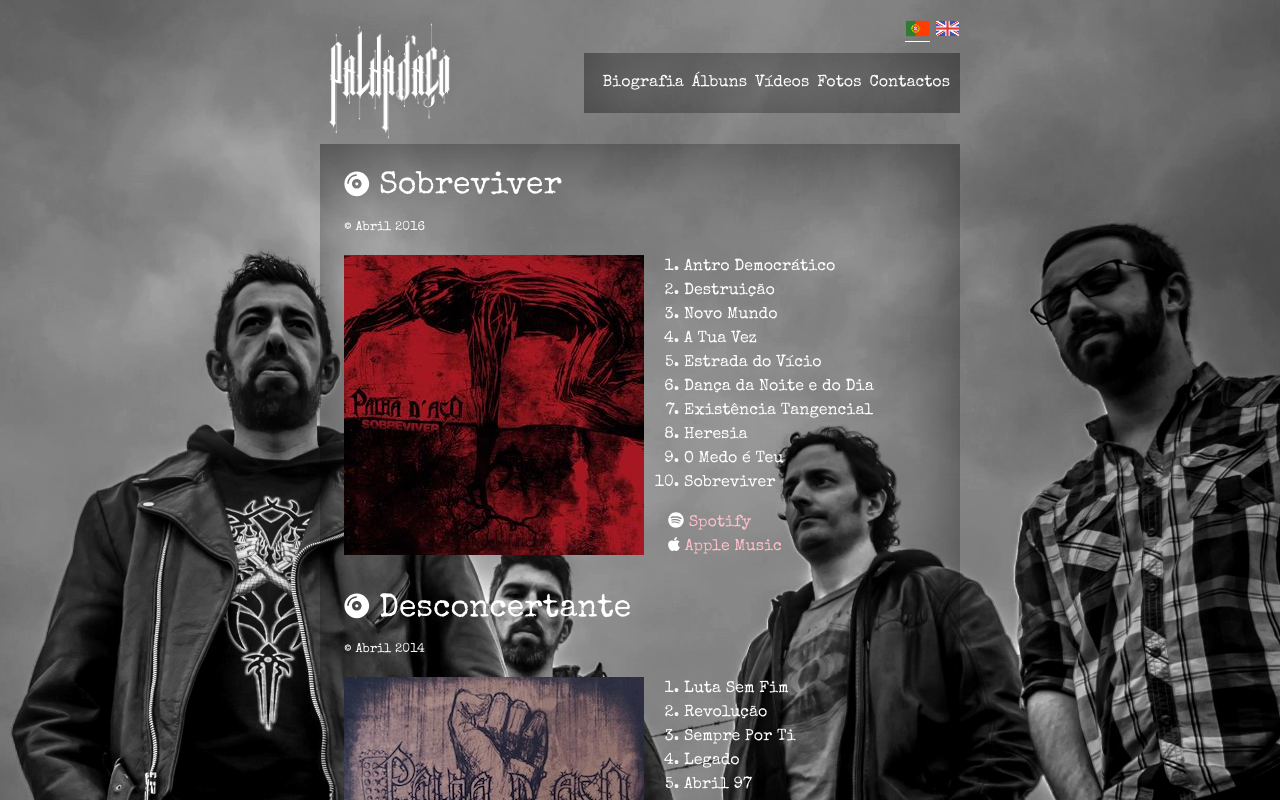
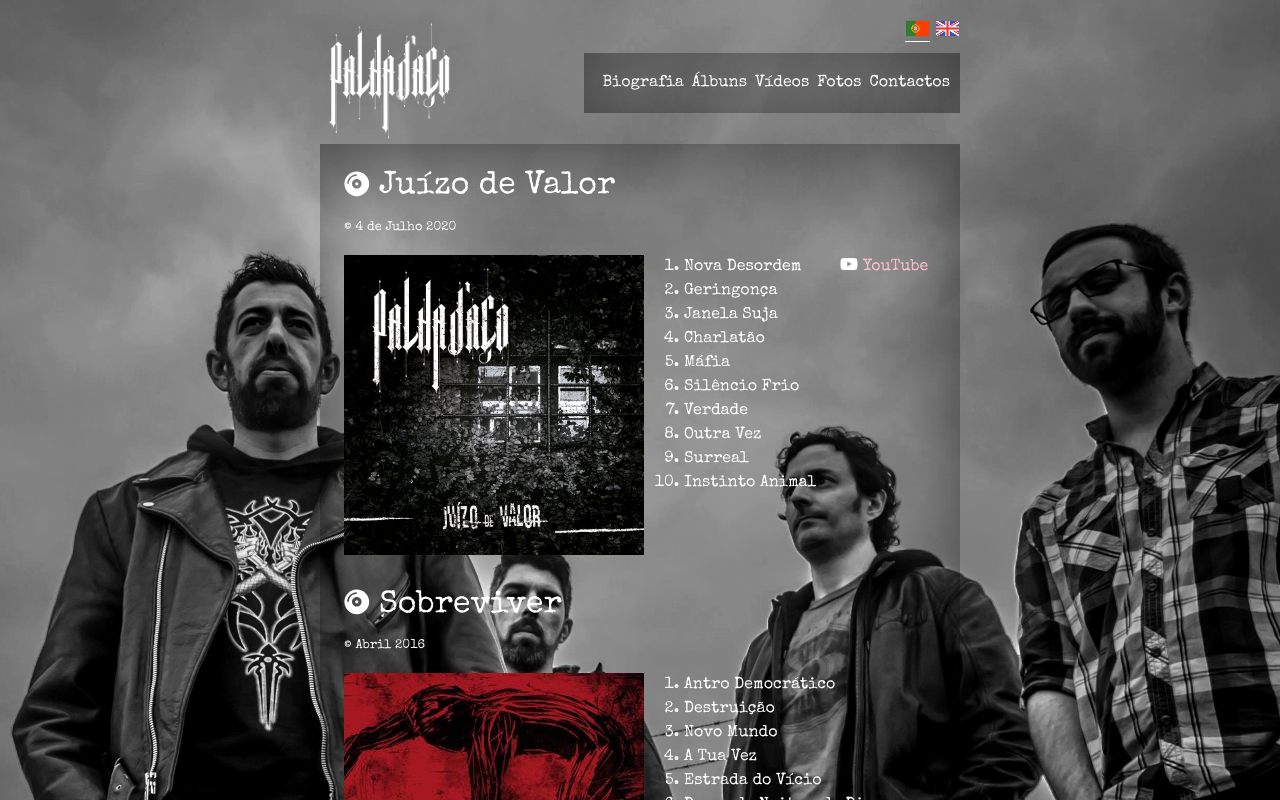
Before and after one commit to fduarte/palha, a React (Create React App) app: page /albums in a window 1280 px wide. Shown: the top 800 px of the page. Built offline with nearby package versions, Linux system fonts and the light colour scheme.

Commit message:
New album

```diff
--- a/src/data/data.js
+++ b/src/data/data.js
@@ -183,6 +183,31 @@ const data =
             },
             "albums": [
                 {
+                    "date": "4 de Julho 2020",
+                    "title": "Juízo de Valor",
+                    "description": "",
+                    "cover": "img/juízo-de-valor.jpg",
+                    "songs": [
+                        'Nova Desordem',
+                        'Geringonça',
+                        'Janela Suja',
+                        'Charlatão',
+                        'Máfia',
+                        'Silêncio Frio',
+                        'Verdade',
+                        'Outra Vez',
+                        'Surreal',
+                        'Instinto Animal'
+                    ],
+                    "links": [
+                        {
+                            "name": "YouTube",
+                            "url": "https://www.youtube.com/watch?v=ZcaI65W0YpA&list=PLKhqkUVfeCKRIYBoq3X4XSuAmXW17DA3e",
+                            "icon": ["fab", "youtube"]
+                        },
+                    ]
+                },
+                {
                     "date": "Abril 2016",
                     "title": "Sobreviver",
                     "description": "",
```
